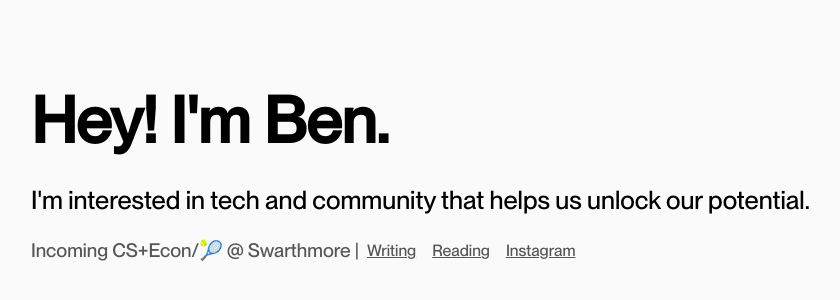
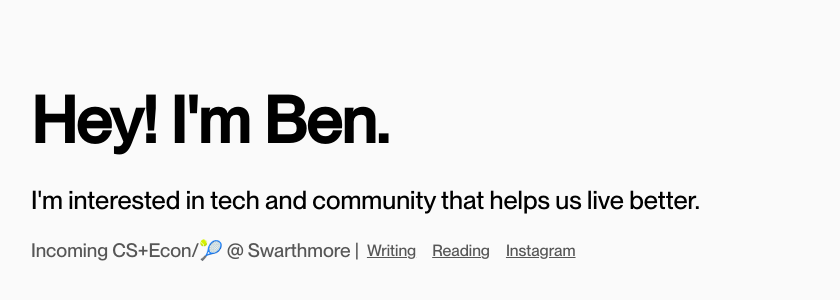
Before and after one commit to benwxng/personal-site-main, a plain HTML site: page index.html in a window 1280 px wide. Shown: the part 174-474 px from the top of the page, without its empty margins (97-937 px from the left). Drawn offline with Linux system fonts and the light colour scheme.

Commit message:
Update index.html

```diff
--- a/index.html
+++ b/index.html
@@ -18,7 +18,7 @@
             <h1 id = "heading">Hey! I'm Ben.
 
             </h1>
-            <p id = "description">I'm interested in tech and community that helps us unlock our potential. </p>
+            <p id = "description">I'm interested in tech and community that helps us live better. </p>
 
 
         </div>
```
